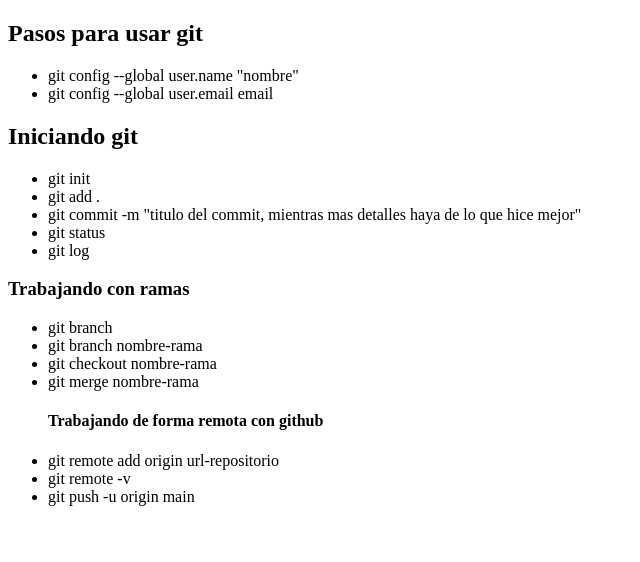
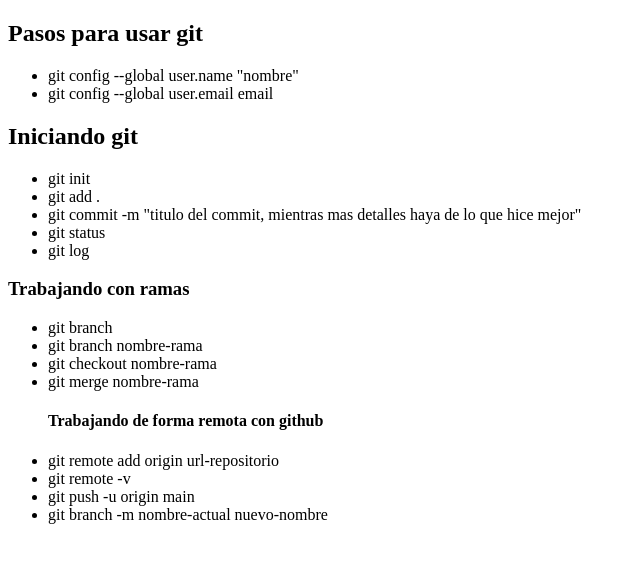
Before and after one commit to fedemenini/git-test, a plain HTML site: page index.html in a window 1280 px wide. Shown: the whole page, without its empty margins (0-640 px from the left). Drawn offline with Linux system fonts and the light colour scheme.

Commit message:
mas comandos

```diff
--- a/index.html
+++ b/index.html
@@ -33,9 +33,9 @@
             <li><span>git remote add origin url-repositorio</span></li><!--conecta mi repo local al repositorio de github online-->
             <li><span>git remote -v</span></li><!--me muestra la url del repositorio local en github-->
             <li><span>git push -u origin main</span></li><!--empuja los cambios de mi repo local al repo de github, el origin main puede ser reemplazado por el nombre de la rama que queramos pushear. Ejemplo git push -u origin otra-rama-->
+            <li><span>git branch -m nombre-actual nuevo-nombre</span></li><!--con este comando renombro la rama actual por el nombre de la nueva rama-->
         </ul>
     </section>
-
 </body>
 
 </html>
```
